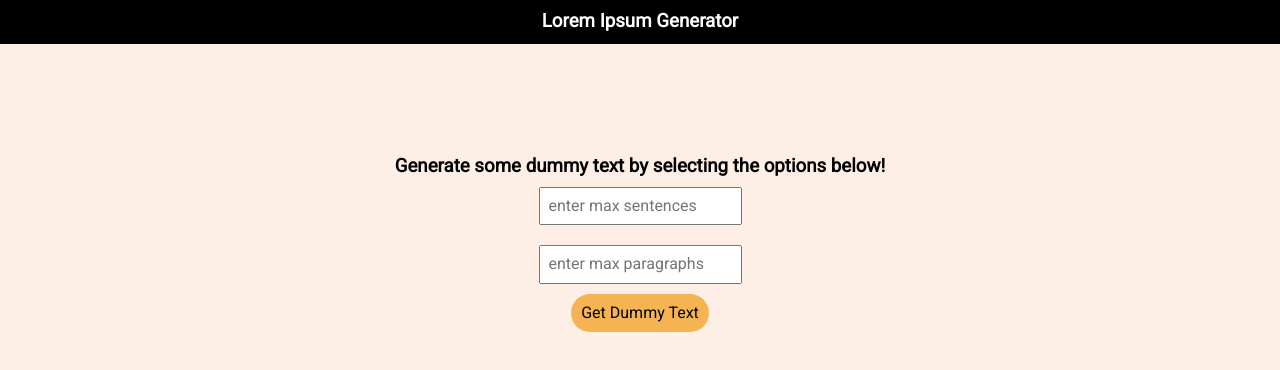
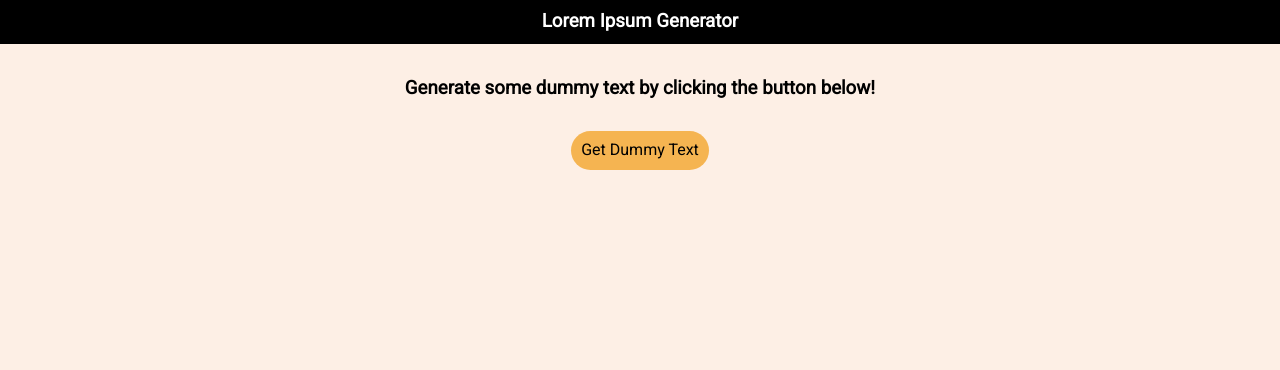
Before and after one commit to luke-h1/lorem-ipsum-generator, a React (Create React App) app: page / in a window 1280 px wide. Shown: the top 370 px of the page. Built offline with nearby package versions, Linux system fonts and the light colour scheme.

Commit message:
basic functionality working

```diff
--- a/src/components/Form/Form.jsx
+++ b/src/components/Form/Form.jsx
@@ -1,58 +1,51 @@
-/* eslint-disable */
-import React, {useState} from 'react';
+/* eslint-disable no-unneeded-ternary */
+import React, { useState } from 'react';
+import { LoremIpsum } from 'lorem-ipsum';
 import {
   FormWrapper,
   FormTitle,
   MainForm,
-Input,
   FormDiv,
   SubmitBtn,
   ResultWrapper,
 } from './FormElements';
 
 const Form = () => {
-  const [sentences, setSentences] = useState('');
-  const [paragraphs, setParagraphs] = useState('');
-  const [loading, setLoading] = useState(false);
+  const [result, setResult] = useState('');
 
-  const handleSubmit = (e) => {
-    e.preventDefault();
-    if(sentences === '' || paragraphs === null){
-      return;
-      // show error here
-    }else {
-      getQuotes();
-      setSentences('')
-      setParagraphs('')
-    }
-  }
+  const lorem = new LoremIpsum({
+    sentencesPerParagraph: {
+      max: 20,
+      min: 1,
+    },
+    wordsPerSentence: {
+      max: 20,
+      min: 1,
+    },
+  });
 
   const getQuotes = () => {
-    console.log('function is called')
-  }
-
-  const onChange = (e) => setSentences(e.target.value)
-
-  const handleParagraphs = (e) => setParagraphs(e.target.value)
-
+    const quotes = lorem.generateParagraphs(1);
+    setResult(quotes);
+  };
   return (
     <>
       <FormWrapper>
         <FormDiv>
-      <FormTitle>Generate some dummy text by selecting the options below!</FormTitle>
-      <MainForm onSubmit={handleSubmit}>
-        <Input value='' placeholder='enter max sentences' min='1' type='number' value={sentences} onChange={onChange}/>
-        <Input value='' placeholder='enter max paragraphs' min='1' type='number' value={paragraphs} onChange={handleParagraphs} />
-        <SubmitBtn >Get Dummy Text</SubmitBtn>
+          <FormTitle>
+            Generate some dummy text by clicking the button below!
+          </FormTitle>
+          <MainForm>
+            <SubmitBtn onClick={getQuotes}>Get Dummy Text</SubmitBtn>
           </MainForm>
         </FormDiv>
         <ResultWrapper>
           <p>
-          {/* results go here */}
+            {result ? result : null}
           </p>
         </ResultWrapper>
       </FormWrapper>
     </>
-  )
-}
+  );
+};
 export default Form;
--- a/src/components/Form/FormElements.jsx
+++ b/src/components/Form/FormElements.jsx
@@ -9,8 +9,9 @@ export const FormWrapper = styled.div`
 
 export const FormTitle = styled.h3`
   color: #000;
+  margin-bottom: 2rem;
 `
-export const MainForm = styled.form`
+export const MainForm = styled.div`
   display: flex;
   flex-direction: column;
   justify-content: center;
@@ -28,7 +29,7 @@ export const FormDiv = styled.div`
   flex-direction: column;
   justify-content: center;
   align-items: center;
-  min-height: 50vh;
+  min-height: 20vh;
 `
 
 export const SubmitBtn = styled.button`
@@ -51,9 +52,12 @@ export const ResultWrapper = styled.div`
   flex-direction: column;
   justify-content: center;
   align-items: center;
+
   color: #000;
   p {
     font-size: 25px;
     font-weight: bold;
+    width: 50%;
+    margin: 0 auto;
   }
 `
```
Lines whose indentation alone changed are shown as unchanged.
